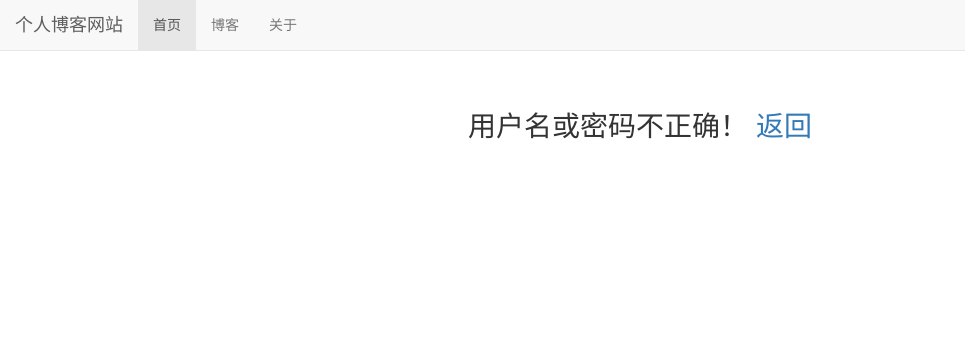
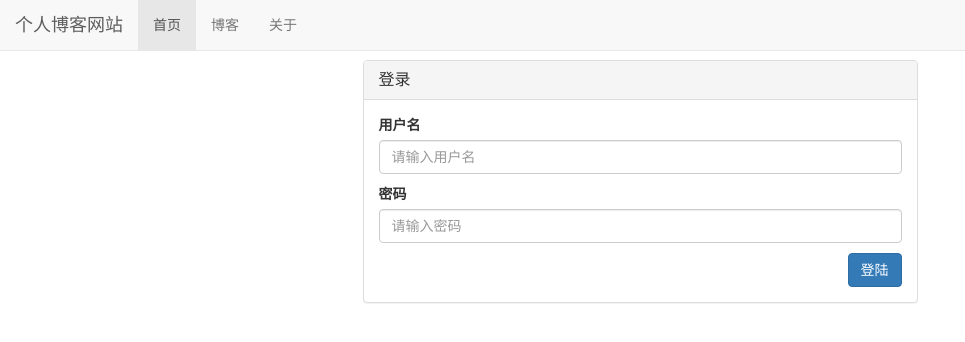
Before and after one commit to LXJ1985/mysite, a Django app: page /login/ in a window 1280 px wide. Shown: the top 342 px of the page, without its empty margins (0-965 px from the left). Run offline with Django 3.2, Linux system fonts and the light colour scheme; data comes from the database, SQL or seed files in the repository; both versions use the stored data as it was after the commit; some libraries are stand-ins or nearby versions.

Commit message:
First App. Version 1.1.6 add login and register functions

```diff
--- /dev/null
+++ b/mysite/forms.py
@@ -0,0 +1,62 @@
+#!/user/bin/env python
+# -*- coding:utf-8 -*-
+from django import forms
+from django.contrib import auth
+from django.contrib.auth.models import User
+
+
+class LoginForm(forms.Form):
+    username = forms.CharField(label='用户名',
+                               widget=forms.TextInput(attrs={'class': 'form-control', 'placeholder': '请输入用户名'}))
+    password = forms.CharField(label='密码',
+                               widget=forms.PasswordInput(attrs={'class': 'form-control', 'placeholder': '请输入密码'}))
+
+    def clean(self):
+        username = self.cleaned_data['username']
+        password = self.cleaned_data['password']
+        user = auth.authenticate(username=username, password=password)
+        if user is None:
+            raise forms.ValidationError('用户名或密码不正确!')
+        else:
+            self.cleaned_data['user'] = user
+        return self.cleaned_data
+
+
+class RegForm(forms.Form):
+    username = forms.CharField(label='用户名',
+                               max_length=30,
+                               min_length=3,
+                               widget=forms.TextInput(attrs={'class': 'form-control',
+                                                             'placeholder': '请输入3-30位用户名'}))
+
+    email = forms.EmailField(label='邮箱',
+                             widget=forms.EmailInput(attrs={'class': 'form-control',
+                                                            'placeholder': '请输入邮箱'}))
+
+    password = forms.CharField(label='密码',
+                               min_length=6,
+                               widget=forms.PasswordInput(attrs={'class': 'form-control',
+                                                                 'placeholder': '请输入密码'}))
+    password_again = forms.CharField(label='再输入一次密码',
+                                     min_length=6,
+                                     widget=forms.PasswordInput(attrs={'class': 'form-control',
+                                                                       'placeholder': '请再次输入密码'}))
+
+    def clean_username(self):
+        username = self.cleaned_data['username']
+        if User.objects.filter(username=username).exists():
+            raise forms.ValidationError('用户名已存在！')
+        return username
+
+    def clean_email(self):
+        email = self.cleaned_data['email']
+        if User.objects.filter(email=email).exists():
+            raise forms.ValidationError('此邮箱已被用于注册！')
+        return email
+
+    def clean_password_again(self):
+        password = self.cleaned_data['password']
+        password_again = self.cleaned_data['password_again']
+        if password != password_again:
+            raise forms.ValidationError('两次输入的密码不一致！')
+        return password_again
--- a/mysite/urls.py
+++ b/mysite/urls.py
@@ -27,6 +27,7 @@ urlpatterns = [
     path('about/', views.about, name='about'),
     path('blog/', include('blog.urls')),
     path('ckeditor/', include('ckeditor_uploader.urls')),
+    path('comment/', include('comment.urls')),
     path('login/', views.login, name='login'),
-    path('comment/', include('comment.urls')),
+    path('register/', views.register, name='register'),
 ]
--- a/mysite/views.py
+++ b/mysite/views.py
@@ -11,12 +11,14 @@ from django.utils import timezone
 from django.db.models import Sum
 from django.core.cache import cache
 from django.contrib import auth
+from django.contrib.auth.models import User
 from django.urls import reverse
 from django.contrib.contenttypes.models import ContentType
 from read_statistics.utils import get_seven_days_read_data,  \
                                   get_today_hot_data,        \
                                   get_yesterday_hot_data
 from blog.models import BlogType, Blog
+from .forms import LoginForm, RegForm
 
 
 def get_seven_days_hot_data():
@@ -42,16 +44,42 @@ def get_30_days_hot_data():
 
 
 def login(request):
-    username = request.POST.get('username', '')
-    password = request.POST.get('password', '')
-    user = auth.authenticate(request, username=username, password=password)
-    referer = request.META.get('HTTP_REFERER', reverse('home'))
-    if user is not None:
-        auth.login(request, user)
-        # Redirect to a home page.
-        return redirect(referer)
+    if request.method == 'POST':
+        login_form = LoginForm(request.POST)
+        if login_form.is_valid():
+            user = login_form.cleaned_data['user']
+            auth.login(request, user)
+            return redirect(request.GET.get('from', reverse('home')))
     else:
-        return render(request, 'error.html', {'message': '用户名或密码不正确！'})
+        login_form = LoginForm()
+    # 返回页面
+    context = {
+        'login_form': login_form
+    }
+    return render(request, 'login.html', context)
+
+
+def register(request):
+    if request.method == 'POST':
+        reg_form = RegForm(request.POST)
+        if reg_form.is_valid():
+            username = reg_form.cleaned_data['username']
+            email = reg_form.cleaned_data['email']
+            password = reg_form.cleaned_data['password']
+            # 创建用户
+            user = User.objects.create_user(username, email, password)
+            user.save()
+            # 登陆用户
+            user = auth.authenticate(username=username, password=password)
+            auth.login(request, user)
+            return redirect(request.GET.get('from', reverse('home')))
+    else:
+        reg_form = RegForm()
+    # 返回页面
+    context = {
+        'reg_form': reg_form
+    }
+    return render(request, 'register.html', context)
 
 
 def home(request):
--- /dev/null
+++ b/templates/login.html
@@ -0,0 +1,39 @@
+{% extends 'base.html' %}
+{% load staticfiles %}
+
+{# 页面标题 #}
+{% block title %}
+    我的网站|登陆
+{% endblock %}
+
+{% block nav_home_active %}active{% endblock %}
+
+{# 页面内容 #}
+{% block content %}
+    <div class="container">
+        <div class="row">
+            <div class="col-xs-6 col-xs-offset-3">
+                <div class="panel panel-default">
+                    <div class="panel-heading">
+                        <h3 class="panel-title">登录</h3>
+                    </div>
+                    <div class="panel-body">
+                        <form action="" method="POST">
+                        {% csrf_token %}
+                        {% for field in login_form %}
+                            <label for="{{ field.id_for_label }}">{{ field.label }}</label>
+                            {{ field }}
+                            <p class="text-danger">
+                                {{ field.errors.as_text }}
+                            </p>
+                        {% endfor %}
+                        <span class="pull-left text-danger">{{ login_form.non_field_errors }}</span>
+                        <input type="submit" value="登陆" class="btn btn-primary pull-right">
+                        </form>
+                    </div>
+                </div>
+            </div>
+        </div>
+    </div>
+
+{% endblock %}
```
Also changed, not shown: templates/blog/blog_detail.html (+4 -9 lines), db.sqlite3.
